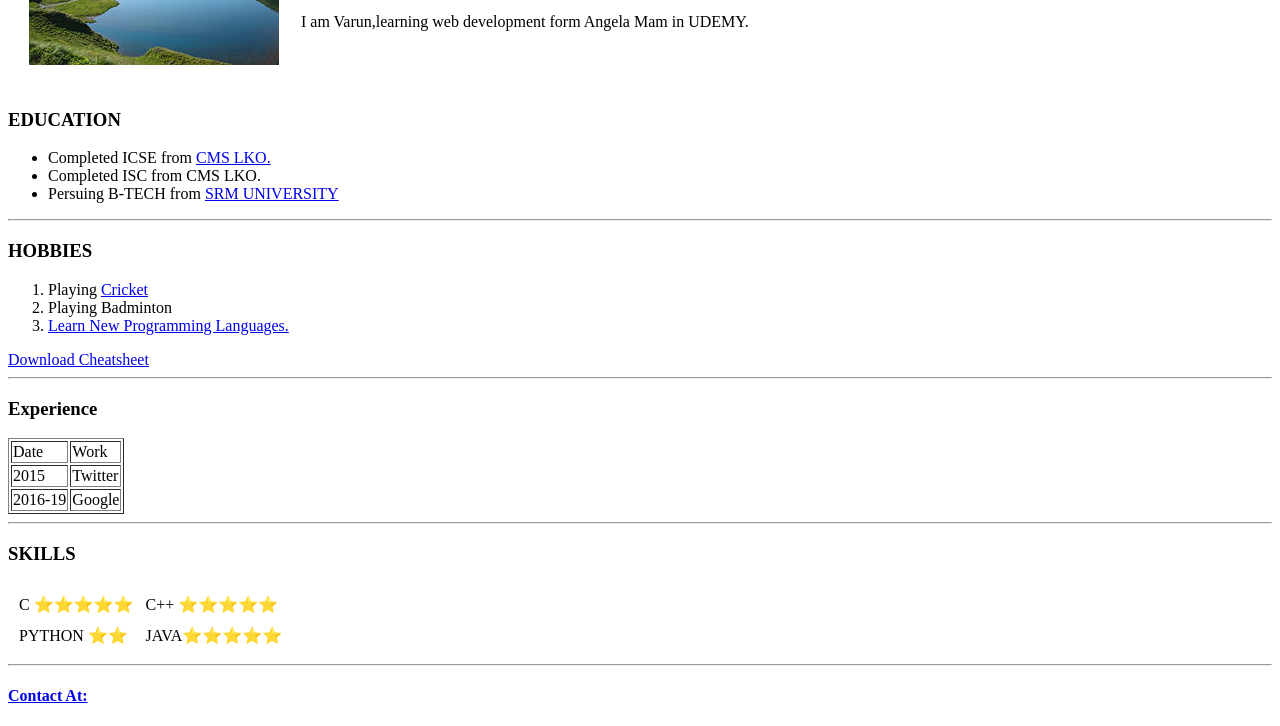
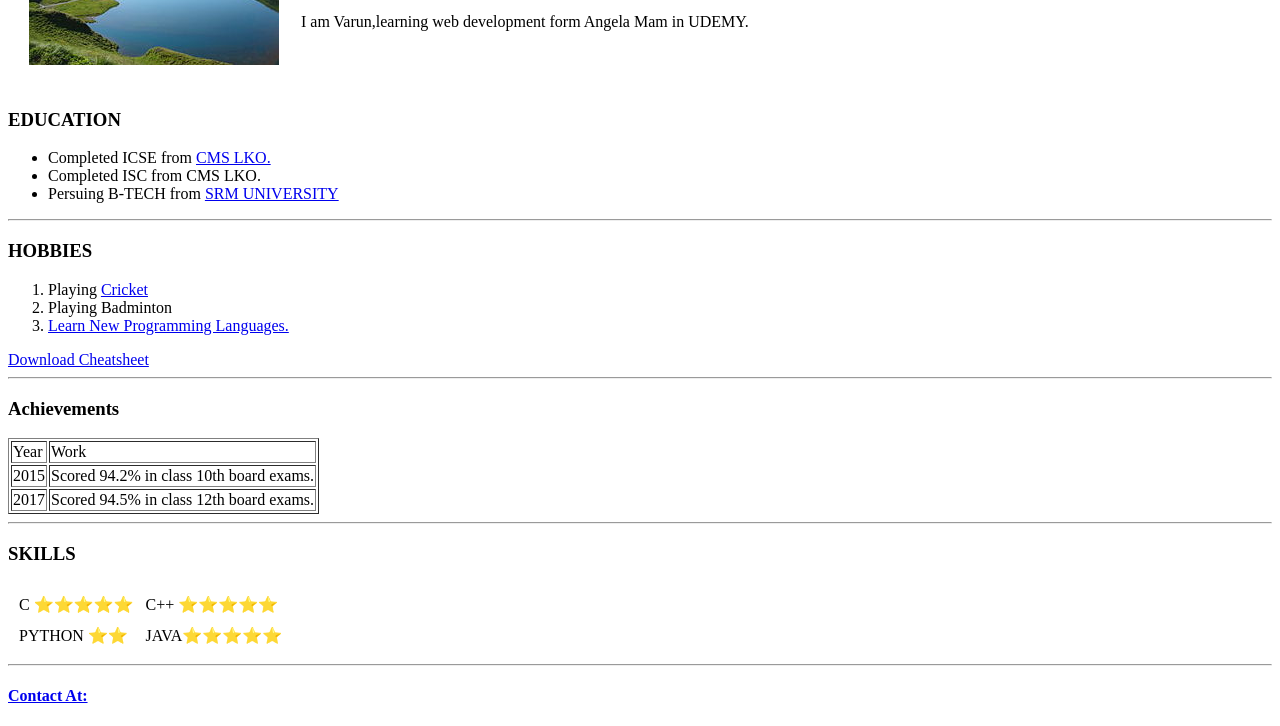
Before and after one commit to VARUNNIGAM21/CV, a plain HTML site: page index.html in a window 1280 px wide. Shown: the part 162-888 px from the top of the page. Drawn offline with Linux system fonts and the light colour scheme; files whose address does not match are found by name.

Commit message:
Update index.html

```diff
--- a/index.html
+++ b/index.html
@@ -34,19 +34,19 @@
   </ol>
     <a download href="http://web.stanford.edu/group/csp/cs21/htmlcheatsheet.pdf">Download Cheatsheet</a>
     <hr>
-  <h3>Experience</h3>
+  <h3>Achievements</h3>
   <table border>
     <tr>
-      <td>Date</td>
+      <td>Year</td>
       <td>Work</td>
     </tr>
     <tr>
       <td>2015</td>
-      <td>Twitter</td>
+      <td>Scored 94.2% in class 10th board exams.</td>
     </tr>
     <tr>
-      <td>2016-19</td>
-      <td>Google</td>
+      <td>2017</td>
+      <td>Scored 94.5% in class 12th board exams.</td>
     </tr>
   </table>
   <hr>
```
